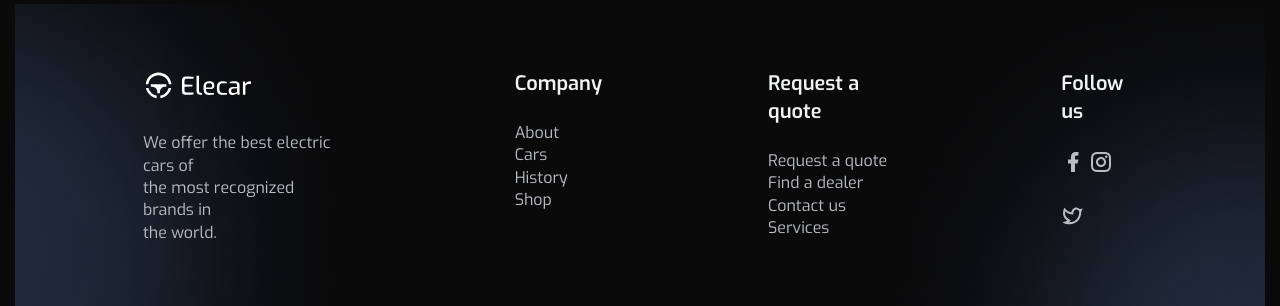
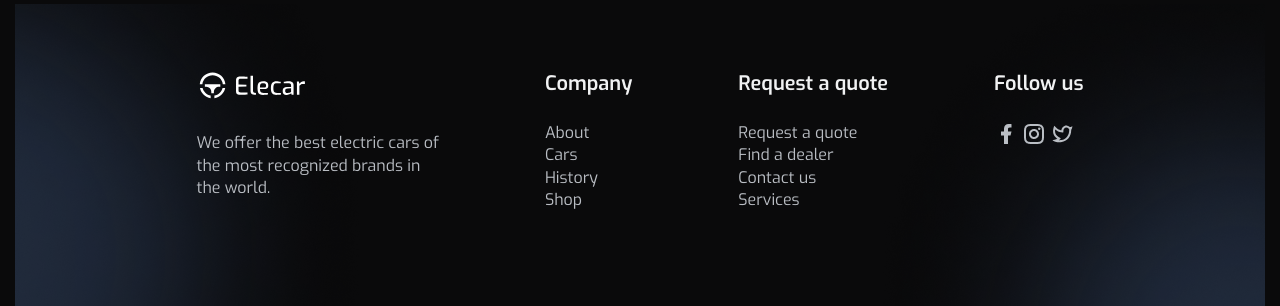
Before and after one commit to deco1117/Car_shop, a plain HTML site: page index.html in a window 1280 px wide. Shown: the part 4147-4453 px from the top of the page. Drawn offline with Linux system fonts and the light colour scheme.

Commit message:
initial commit

```diff
--- a/css/style.css
+++ b/css/style.css
@@ -586,7 +586,7 @@ nav ul {
 .footer-top {
     display: flex;
     justify-content: space-between;
-    gap: 166px;
+    gap: 106px;
     margin-bottom: 98px;
 }
 
```
